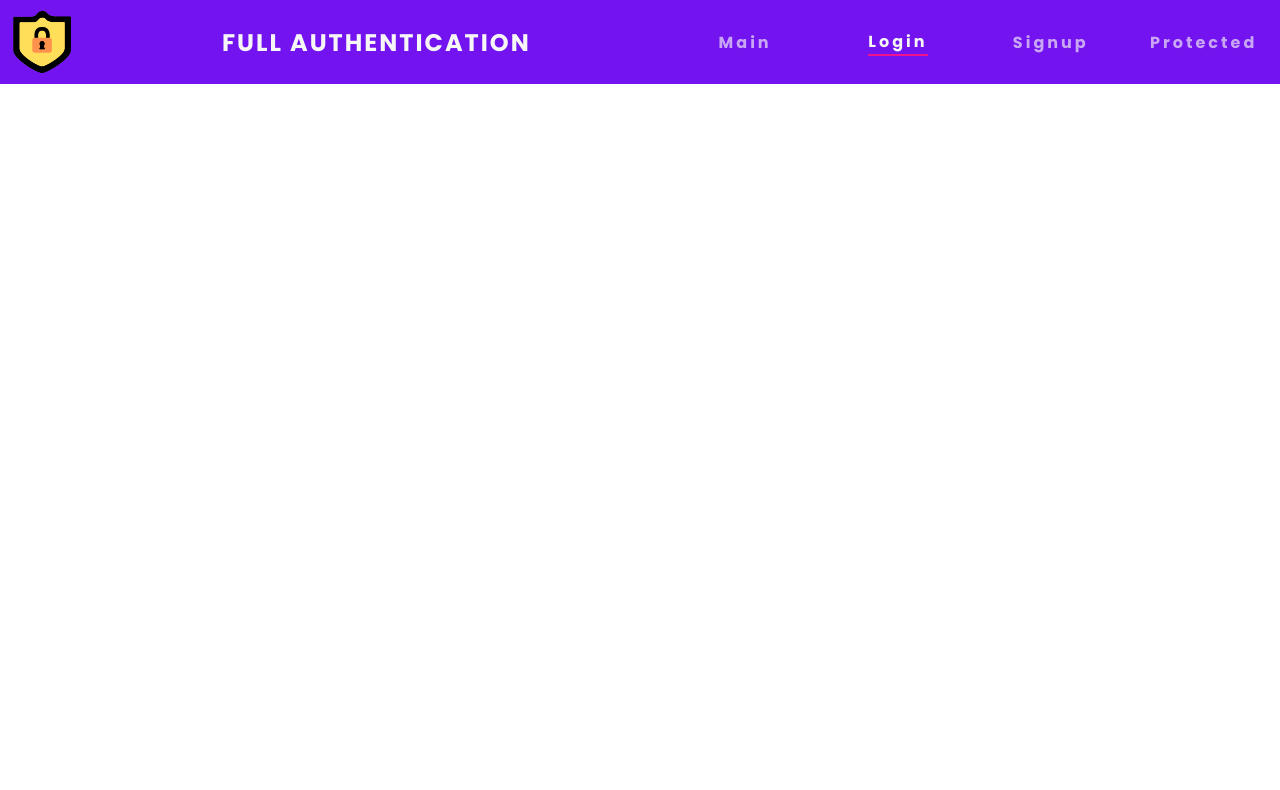
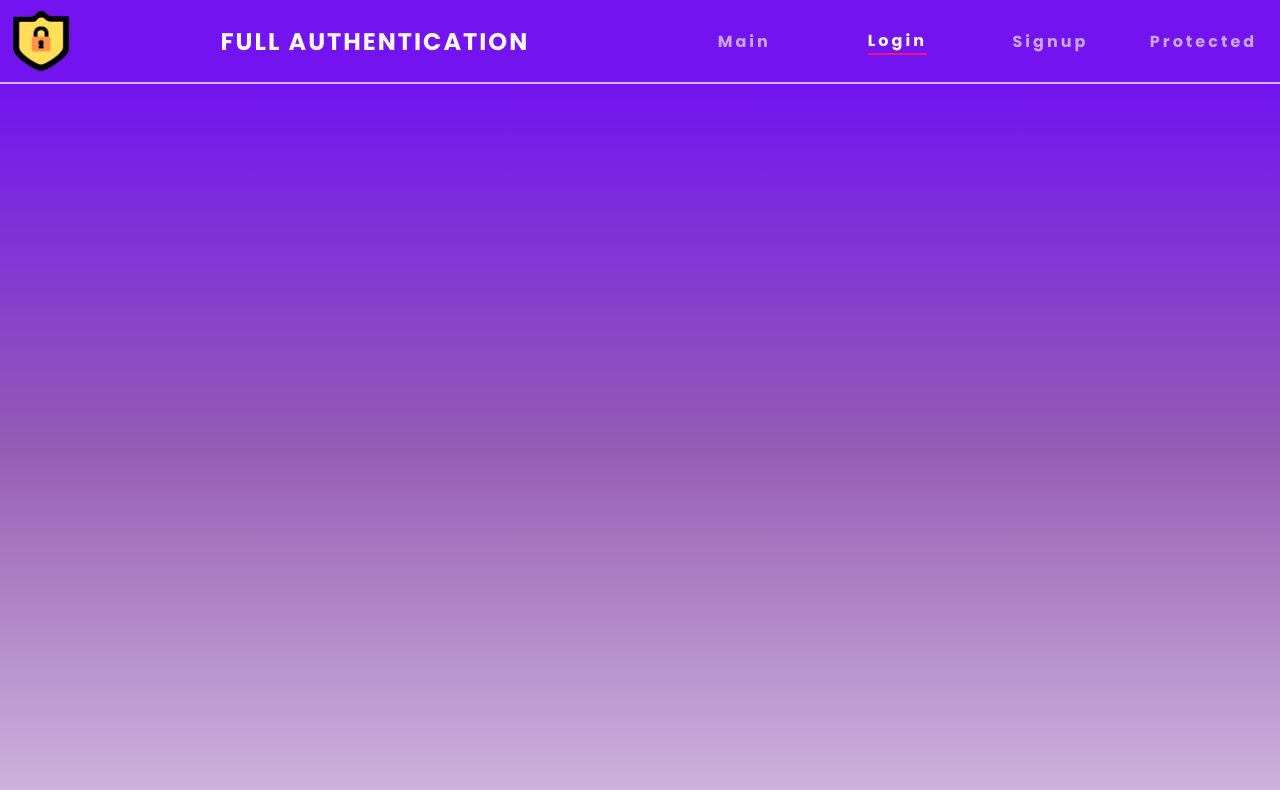
Before and after one commit to wawrzynmc/Authentication-client, a React (Create React App) app: page /auth in a window 1280 px wide. Shown: the top 790 px of the page. Built offline with nearby package versions, Linux system fonts and the light colour scheme.

Commit message:
:zap: Main view performance changes
change bgc color of layout, add borders on slider and navigation

```diff
--- a/src/hoc/Layout/Layout.js
+++ b/src/hoc/Layout/Layout.js
@@ -36,7 +36,7 @@ const Layout = (props) => {
                 >
 
                 </SideDrawer>
-                <main>{props.children}</main>
+                <main className={classes.main}>{props.children}</main>
             </div>
         </React.Fragment>
     )
--- a/src/hoc/Layout/Layout.module.css
+++ b/src/hoc/Layout/Layout.module.css
@@ -1,4 +1,19 @@
 .Container {
 	display: flex;
 	flex-direction: column;
+	height: 100vh;
 }
+
+.main {
+	position: absolute;
+	top: 84px;
+	height: calc(100vh - 84px);
+	width: 100%;
+	background: linear-gradient(180deg, rgba(115,19,240,1) 0%, rgba(148,92,180,1) 50%, rgba(208,180,220,1) 100%);
+
+}
+
+/* #d0b4dc */
+/* #db9056 */
+/* #b16f3c  */
+/* #14a75 */
--- a/src/shared/components/Navigation/MainHeader/MainHeader.module.css
+++ b/src/shared/components/Navigation/MainHeader/MainHeader.module.css
@@ -1,3 +1,7 @@
+:root {
+    --headerBgcColor: #7313f0
+}
+
 .MainHeader {
 	position: fixed;
 	top: 0;
@@ -11,7 +15,9 @@
 	width: 100%;
 	height: 84px;
 
-	background-color:#7313f0;
+	border-bottom: 2px solid #d0b4dc;
+
+	background-color: var(--headerBgcColor)
 }
 
 /* szerokosc wieksza niz 768 */
@@ -20,3 +26,5 @@
 
 	}
 }
+
+/* #7313f0; */
--- a/src/shared/components/Navigation/MainNavigation/MainNavigation.module.css
+++ b/src/shared/components/Navigation/MainNavigation/MainNavigation.module.css
@@ -1,10 +1,14 @@
+:root {
+    --titleColor: rgb(246, 246, 246);
+}
+
 .Title {
     flex-grow: 1;
 
     font-size: 2.2em;
     text-transform: uppercase;
     letter-spacing: 2px;
-    color: rgb(246, 246, 246);
+    color: var(--titleColor);
     text-align: center;
     margin: 10px 0;
 }
--- a/src/shared/components/Navigation/NavigationItems/NavigationItem/NavigationItem.module.css
+++ b/src/shared/components/Navigation/NavigationItems/NavigationItem/NavigationItem.module.css
@@ -1,3 +1,9 @@
+:root {
+    --activeLinkColor: rgb(246, 246, 246);
+    --inactiveLinkColor: rgba(246, 246, 246, 0.65);
+    --slidingLineColor: #f01390;
+}
+
 .NavigationItem {
     width: 60%;
     text-align: center;
@@ -6,7 +12,7 @@
 .NavigationItem a {
     display: inline-block;
 
-    color: rgba(246, 246, 246, 0.65);
+    color: var(--inactiveLinkColor);
     text-decoration: none;
     text-transform: capitalize;
     letter-spacing: 3px;
@@ -18,7 +24,7 @@
 .NavigationItem a:hover,
 .NavigationItem a:active,
 .NavigationItem a.active {
-    color: rgb(246, 246, 246);
+    color: var(--activeLinkColor);
     content: "";
 }
 
@@ -28,18 +34,16 @@
     height: 2px;
 
     content: '';
-    background-color: #f01390 ;
+    background-color: var(--slidingLineColor);
     transition: width .3s;
 }
 
 .NavigationItem a.active::after,
 .NavigationItem a.active:hover::after{
-    display: block;
     width: 100%;
-    height: 2px;
 
     content: '';
-    background-color: #f01390 ;
+    background-color: var(--slidingLineColor);
 }
 
 .NavigationItem a:hover::after {
@@ -60,6 +64,5 @@
     .NavigationItem a:hover::after,
     .NavigationItem a::after{
         content: none;
-
     }
 }
--- a/src/shared/components/Navigation/NavigationItems/NavigationItems.js
+++ b/src/shared/components/Navigation/NavigationItems/NavigationItems.js
@@ -19,7 +19,7 @@ const NavigationItems = (props) => {
 	}
 
 	const navigationItemMouseOverHandler = (event) => {
-		marker.current.style.bottom = `28px`;
+		marker.current.style.bottom = `27px`;
 		marker.current.style.left = `${event.target.offsetLeft}px`;
 		marker.current.style.width = `${event.target.offsetWidth}px`;
 		marker.current.style.animation = '';
--- a/src/shared/components/Navigation/NavigationItems/NavigationItems.module.css
+++ b/src/shared/components/Navigation/NavigationItems/NavigationItems.module.css
@@ -30,8 +30,7 @@
         height: 2px;
         width: 0;
         background-color:  #f01390 ;
-        bottom: 28px;
-        left: 0;
+        left: -10px;
         transition: 0.5s;
         border-radius: 5px;
     }
@@ -58,12 +57,12 @@
 
 @keyframes xd {
     0% {
-        bottom: 28px;
+        bottom: 27px;
         opacity: 1;
     }
 
     10% {
-        bottom: 28px;
+        bottom: 27px;
         opacity: 0;
     }
 
@@ -73,8 +72,8 @@
     }
 
     100% {
-        left: 0;
-        bottom: 28px;
+        left: -10px;
+        bottom: 27px;
         opacity: 0;
         width: 0;
     }
--- a/src/shared/components/Navigation/SideDrawer/SideDrawer.module.css
+++ b/src/shared/components/Navigation/SideDrawer/SideDrawer.module.css
@@ -6,6 +6,7 @@
 	height: 100vh;
 	width: 30%;
 	background: linear-gradient(180deg, rgba(115,19,240,1) 33%, rgba(146,25,244,1) 100%);
+	border-left: 2px solid #d0b4dc;
 }
 
 .Enter {
--- a/src/user/pages/Auth.js
+++ b/src/user/pages/Auth.js
@@ -17,11 +17,11 @@ const Auth = (props) => {
 
     return(
         <div>
-            <h1>LOGIN PAGE</h1>
+            {/* <h1>LOGIN PAGE</h1>
             <hr/>
             <form onSubmit={authSubmitHandler}>
                 <button>LOGIN</button>
-            </form>
+            </form> */}
         </div>
     )
 };
```
